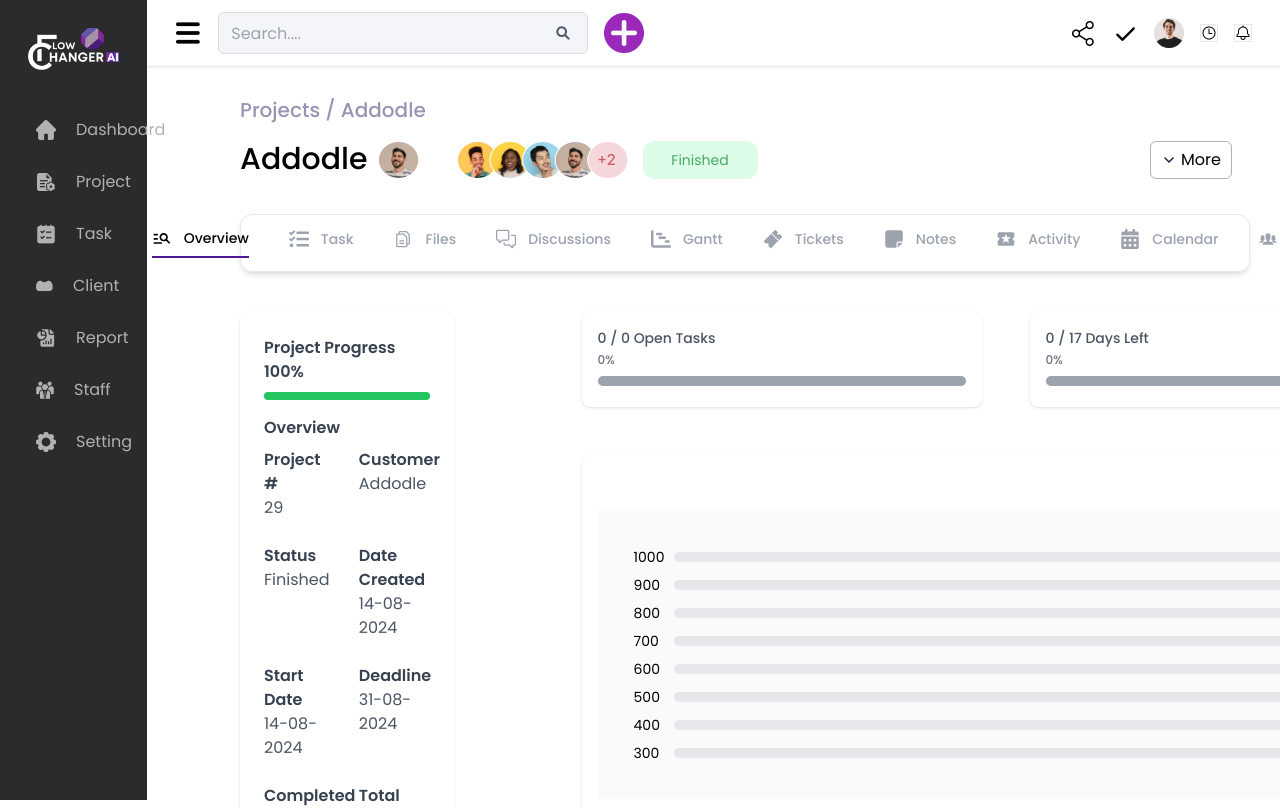
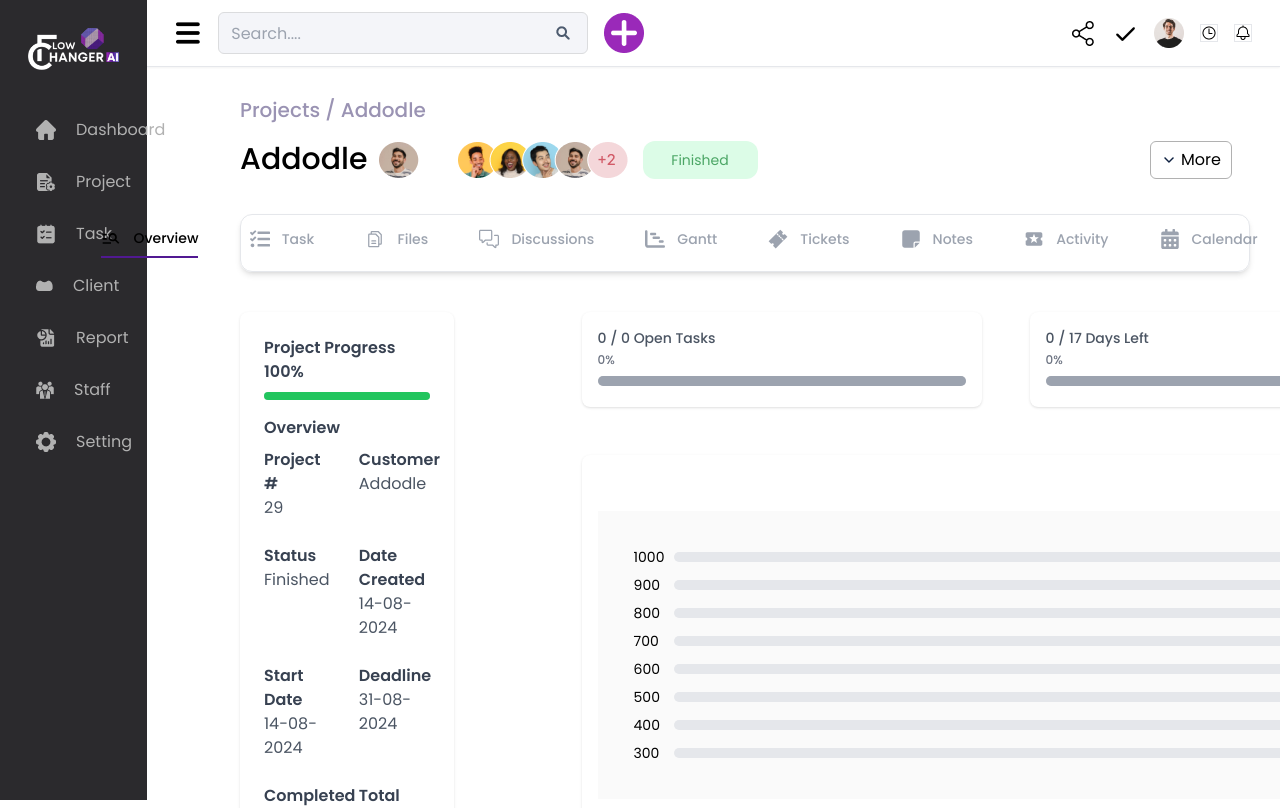
Before and after one commit to priya295/flowchanger.ai, a React (Create React App) app: page /admin/project in a window 1280 px wide. Shown: the top 808 px of the page. Built offline with nearby package versions, Linux system fonts and the light colour scheme.

Commit message:
new code

```diff
--- /dev/null
+++ b/src/Admin/Pages/Css/Common.css
@@ -0,0 +1,5 @@
+@media screen and (max-width: 1700px) {
+
+
+
+}
--- a/src/Admin/Pages/Projects/overView.jsx
+++ b/src/Admin/Pages/Projects/overView.jsx
@@ -20,6 +20,7 @@ import Notes from './Nots'
 import Activity from "./Activity";
 import Calender from "./Calender";
 import People from './People'
+import '../../Pages/Css/Common.css'
 
 const Projects = () => {
 
@@ -91,8 +92,8 @@ const Projects = () => {
           </div>
 
           <div className="flex items-center justify-center mt-8 mr-[30px] border h-[58px] shadow-md rounded-xl ">
-            <div className="flex items-center gap-10 text-[20px]">
-              <button
+            <div className="flex items-center gap-[4vw] text-[20px]">
+              <div
                 onClick={() => handleActiveClick("Overview")}
                 className={`flex items-center space-x-3 ${
                   activeTab === "Overview"
@@ -102,9 +103,9 @@ const Projects = () => {
               >
                 <MdManageSearch />
                 <span className="text-sm font-medium">Overview</span>
-              </button>
+              </div>
 
-              <button
+              <div
                 onClick={() => handleActiveClick("Task")}
                 className={`flex items-center space-x-3 ${
                   activeTab === "Task"
@@ -114,7 +115,7 @@ const Projects = () => {
               >
                 <FaTasks />
                 <span className="text-sm font-medium">Task</span>
-              </button>
+              </div>
 
               <button
                 onClick={() => handleActiveClick("Files")}
```
